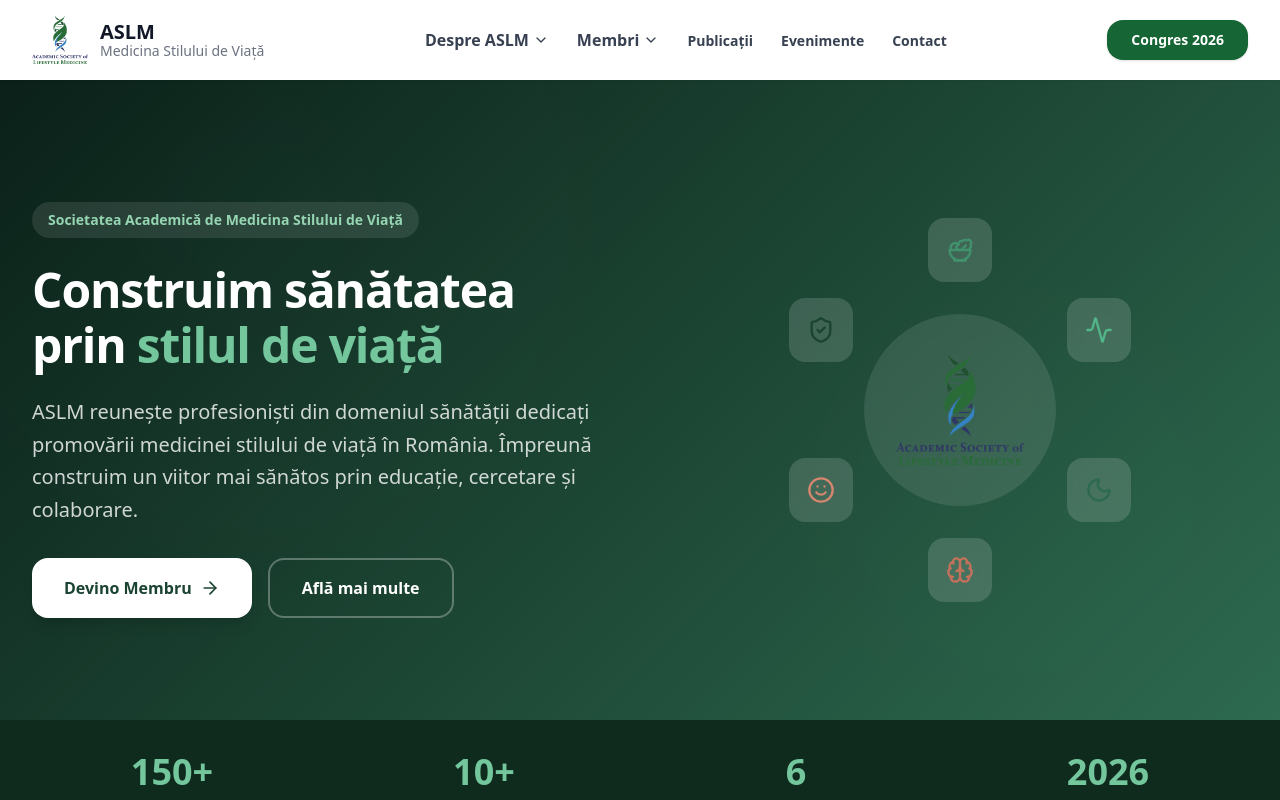
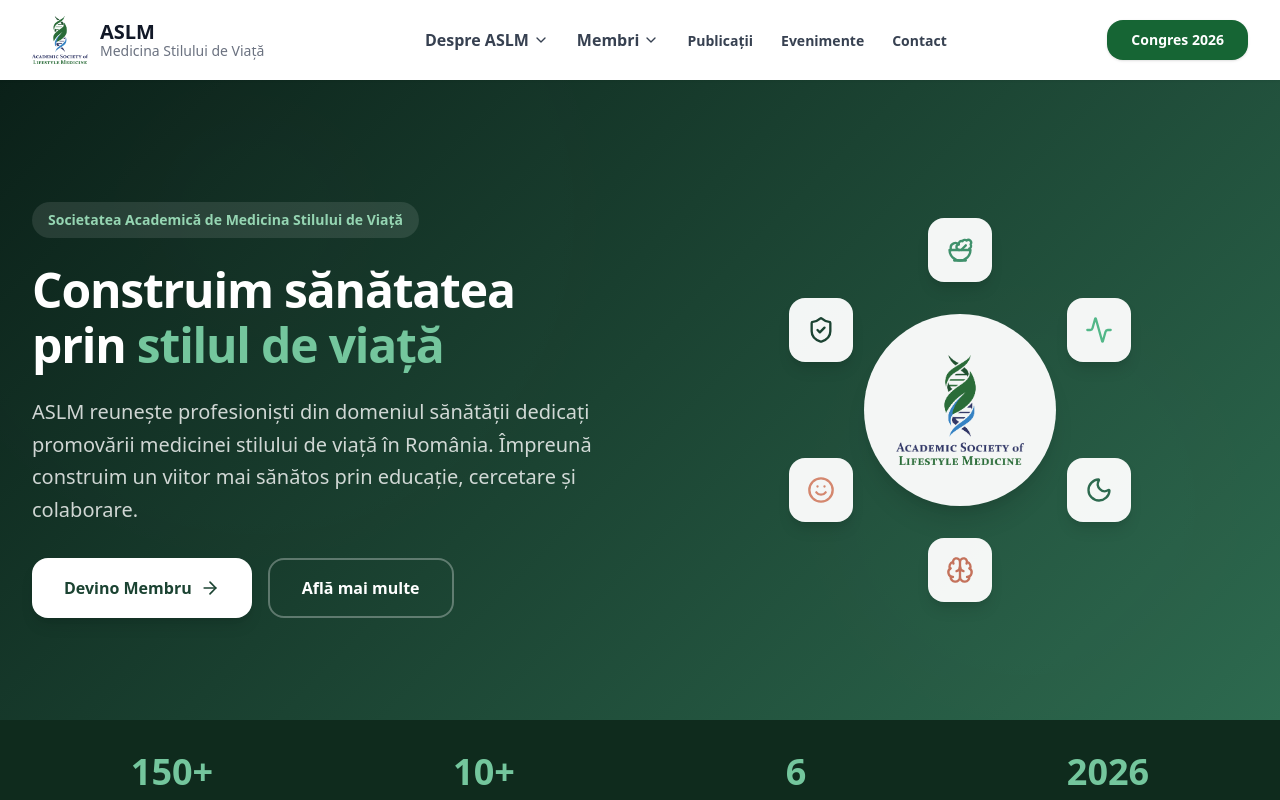
Before and after one commit to SwagMasterPro/wwwaslmro, a Next.js app: page / in a window 1280 px wide. Shown: the top 800 px of the page. Built offline with nearby package versions, Linux system fonts and the light colour scheme.

Commit message:
Make hero section logo and pillar containers white instead of transparent gray

```diff
--- a/app/page.tsx
+++ b/app/page.tsx
@@ -153,8 +153,8 @@ export default function Home() {
               <div className="relative">
                 {/* Central logo */}
                 <div
-                  className="w-48 h-48 rounded-full flex items-center justify-center"
-                  style={{ backgroundColor: 'rgba(255,255,255,0.1)', backdropFilter: 'blur(10px)' }}
+                  className="w-48 h-48 rounded-full flex items-center justify-center shadow-xl"
+                  style={{ backgroundColor: 'rgba(255,255,255,0.95)' }}
                 >
                   <div className="relative w-32 h-32">
                     <Image
@@ -179,12 +179,11 @@ export default function Home() {
                       initial={{ opacity: 0, scale: 0 }}
                       animate={{ opacity: 1, scale: 1 }}
                       transition={{ duration: 0.4, delay: 0.4 + index * 0.1 }}
-                      className="absolute w-16 h-16 rounded-xl flex items-center justify-center"
+                      className="absolute w-16 h-16 rounded-xl flex items-center justify-center shadow-lg"
                       style={{
                         left: `calc(50% + ${x}px - 32px)`,
                         top: `calc(50% + ${y}px - 32px)`,
-                        backgroundColor: 'rgba(255,255,255,0.15)',
-                        backdropFilter: 'blur(8px)'
+                        backgroundColor: 'rgba(255,255,255,0.95)'
                       }}
                     >
                       <pillar.icon className="w-7 h-7" style={{ color: pillar.color }} />
```
